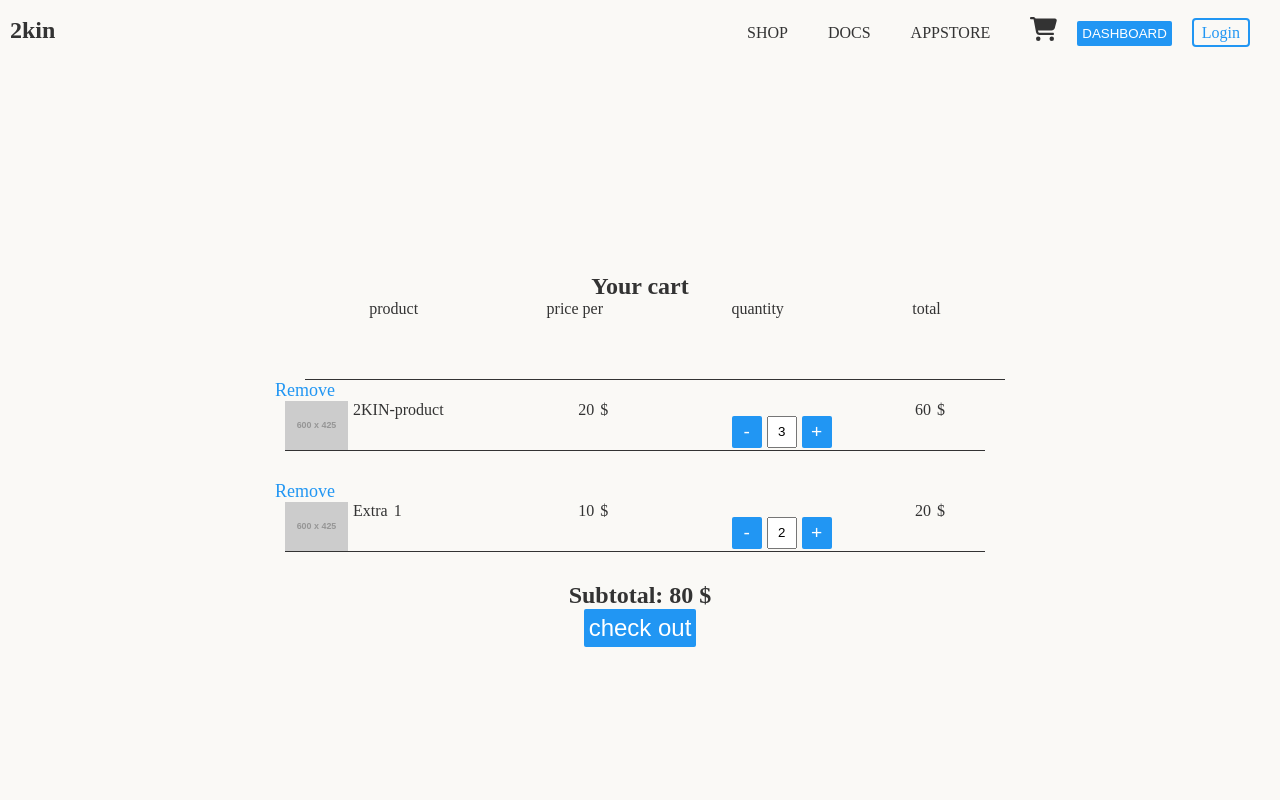
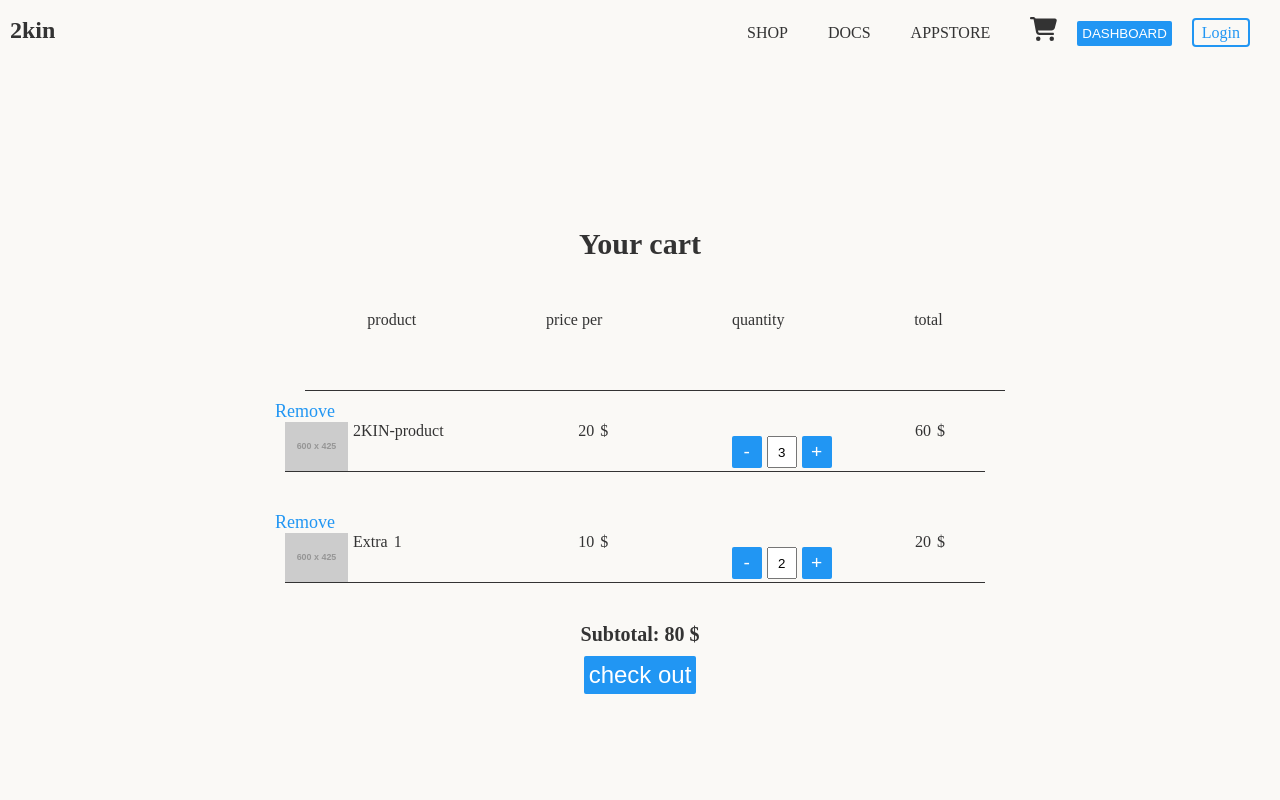
Before and after one commit to SirSicard/2KIN-Onboarding, a React (Vite) app in the folder client/: page /cart in a window 1280 px wide. Shown: the top 800 px of the page. Built offline with nearby package versions, Linux system fonts and the light colour scheme.

Commit message:
Fixed minor css styling problems
Mostly removing globally set styles and better aligning content.

```diff
--- a/client/src/pages/CartPage.jsx
+++ b/client/src/pages/CartPage.jsx
@@ -37,7 +37,7 @@ export default function CartPage() {
   console.log(subtotal);
   return (
     <div className="cart-content">
-      <h3>Your cart</h3>
+      <h2>Your cart</h2>
       {cart.length !== 0 ?
       <>
       <div className="cart-context">
--- a/client/src/styles/billingPage.css
+++ b/client/src/styles/billingPage.css
@@ -53,7 +53,8 @@ gap: 20px;
   gap: 10px;
 }
 
-.billing-container p, h4 {
+.billing-container p,
+.billing-container h4 {
 color: #7b7b7b;
 }
 
--- a/client/src/styles/cart.css
+++ b/client/src/styles/cart.css
@@ -5,14 +5,20 @@
   width: 100%;
   flex-flow: column wrap;
   min-height: 800px;
+  gap: 10px;
 }
 .product-name p:last-child {
   display: none;
 }
 .cart-content h3 {
   text-align: center;
+  font-size: 20px;
 }
-
+.cart-content h2 {
+  font-size: 30px;
+  text-align: center;
+  margin-bottom: 40px;
+}
 .cart-content > button {
   max-width: 400px;
   font-size: x-large;
@@ -27,6 +33,7 @@
   height: 80px;
   border-bottom: 1px solid;
   margin-left: 30px;
+  gap: 5px;
 }
 
 /* Cart products */
--- a/client/src/styles/shop.css
+++ b/client/src/styles/shop.css
@@ -103,17 +103,18 @@
 
 /*product info and button to add to cart */
 .product-info {
-  padding-top: 30px;
+  padding-top: 40px;
   justify-self: center;
   max-width: 100%;
   display: flex;
   flex-flow: column wrap;
   align-items: center;
   flex: 0 1 100%;
+  gap: 30px;
 }
 
 .product-info h4,
-h3 {
+.product-info h3 {
   font-size: x-large;
 }
 .shop-content button {
@@ -169,6 +170,7 @@ h3 {
     margin-left: auto;
     margin-right: 100px;
     min-width: 300px;
+    gap: 10px;
   }
   .product-item > img {
     margin-right: 50px;
@@ -177,6 +179,7 @@ h3 {
     justify-self: center;
     margin-left: auto;
     margin-right: auto;
+    gap: 5px;
   }
   .product-content p:nth-child(2) {
     display: unset;
```
